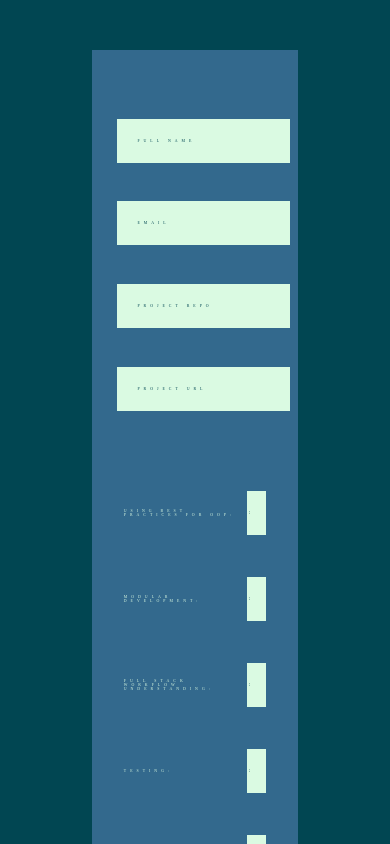
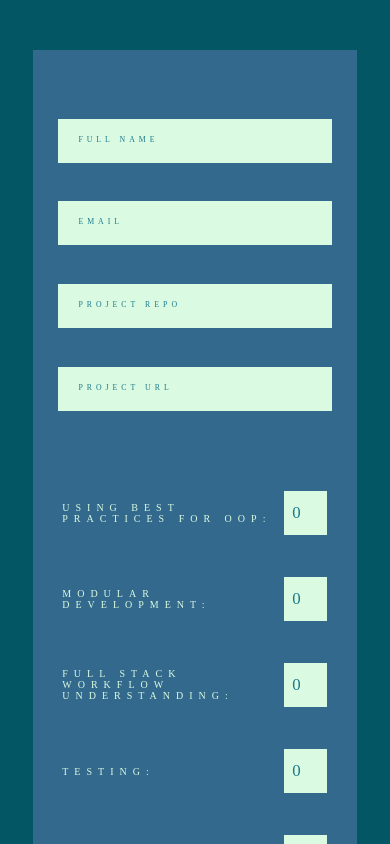
Before and after one commit to JesusGarcia23/CodingChallenge, a React (Create React App) app: page / in a window 390 px wide. Shown: the top 844 px of the page. Built offline with nearby package versions, Linux system fonts and the light colour scheme; a web font is replaced by a local one.

Commit message:
add responsive design

```diff
--- a/src/App.css
+++ b/src/App.css
@@ -1,11 +1,11 @@
 .App {
   text-align: center;
   font-family: 'Museo Sans 500';
-  letter-spacing: 4px;
+  letter-spacing: 6px;
   font-size: 1vw;
   display: flex;
   justify-content: center;
-  background-color: #014652;
+  background-color: #035664;
   color: rgb(218, 250, 226);
 }
 
@@ -20,7 +20,7 @@
 /* FONT FAMILY TO PLACEHOLDERS */
 ::-webkit-input-placeholder {
   font-family: 'Museo Sans 500';
-  color: #014652;
+  color: #1c7b8b;
   letter-spacing: 4px;
   font-size: 1vw;
   padding-left: 0.1vw;
@@ -28,7 +28,7 @@
 
 :-ms-input-placeholder {
   font-family: 'Museo Sans 500';
-  color: #014652;
+  color: #1c7b8b;
   letter-spacing: 4px;
   font-size: 1vw;
   padding-left: 0.1vw;
@@ -36,7 +36,7 @@
 
 :-moz-placeholder {
   font-family: 'Museo Sans 500';
-  color: #014652;
+  color: #1c7b8b;
   letter-spacing: 4px;
   font-size: 1vw;
   padding-left: 0.1vw;
@@ -44,40 +44,53 @@
 
 ::-moz-placeholder {
   font-family: 'Museo Sans 500';
-  color: #014652;
+  color: #1c7b8b;
   letter-spacing: 4px;
   font-size: 1vw;
   padding-left: 0.1vw;
 }
 
+/* Change the white to any color ;) */
+input:-webkit-autofill,
+input:-webkit-autofill:hover,
+input:-webkit-autofill:focus,
+input:-webkit-autofill:active  {
+    -webkit-box-shadow: 0 0 0 30px rgb(218, 250, 226) inset !important;
+}
+
+/*Change text in autofill textbox*/
+input:-webkit-autofill {
+  -webkit-text-fill-color: #1c7b8b !important;
+}
+
 /*  */
 input[type=text]{
   background-color: rgb(218, 250, 226);
-  color: #014652;
+  color: #1c7b8b;
   border: 0px;
   font-family: 'Museo Sans 500';
-  letter-spacing: 4px;
+  letter-spacing: 6px;
   font-size: 1vw;
   padding-left: 1vw;
 }
 
 input[type=email]{
   background-color: rgb(218, 250, 226);
-  color: #014652;
+  color: #1c7b8b;
   border: 0px;
   font-family: 'Museo Sans 500';
-  letter-spacing: 4px;
+  letter-spacing: 6px;
   font-size: 1vw;
   padding-left: 1vw;
 }
 
 input[type=number]{
   background-color: rgb(218, 250, 226);
-  color: #014652;
+  color: #1c7b8b;
   border: 0px;
   text-align: center;
   font-family: 'Museo Sans 500';
-  letter-spacing: 4px;
+  letter-spacing: 3px;
   font-size: 1vw;
 }
 
@@ -142,3 +155,64 @@ input[type=number]{
   width: 4vw;
   height: 5vh;
 }
+
+@media screen and (max-width: 800px){
+
+  .the-form{
+    width: 90vw;
+  }
+
+  .user-info input{
+    width: 60vw;
+  }
+
+  /* FONT FAMILY TO PLACEHOLDERS */
+::-webkit-input-placeholder {
+  font-family: 'Museo Sans 500';
+  color: #1c7b8b;
+  letter-spacing: 4px;
+  font-size: 2vw;
+  padding-left: 0.1vw;
+}
+
+:-ms-input-placeholder {
+  font-family: 'Museo Sans 500';
+  color: #1c7b8b;
+  letter-spacing: 4px;
+  font-size: 1vw;
+}
+
+:-moz-placeholder {
+  font-family: 'Museo Sans 500';
+  color: #1c7b8b;
+  letter-spacing: 4px;
+  font-size: 1vw;
+  padding-left: 0.1vw;
+}
+
+::-moz-placeholder {
+  font-family: 'Museo Sans 500';
+  color: #1c7b8b;
+  letter-spacing: 4px;
+  font-size: 1vw;
+  padding-left: 0.1vw;
+}
+
+.form-skill{
+  width: 68vw;
+}
+
+.form-skill label {
+  font-size: 10px;
+  width: 80%;
+}
+
+.form-skill input{
+  width: 15%;
+  font-size: 2vh;
+}
+.the-form button{
+  padding: 10px 35%;
+font-size: 3vh;
+}
+}
```
